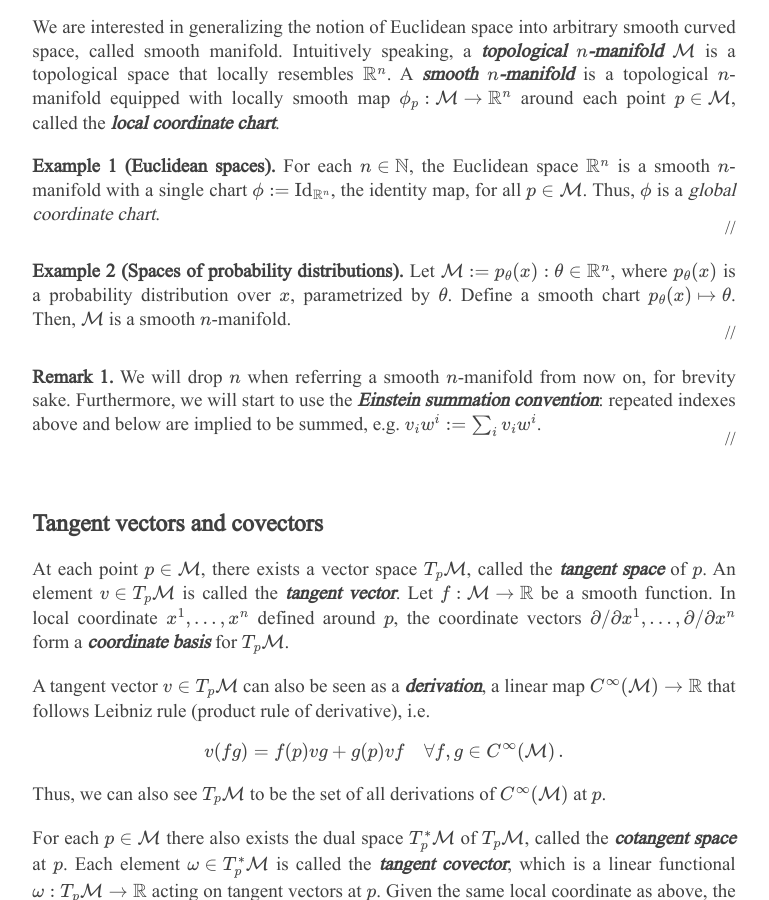
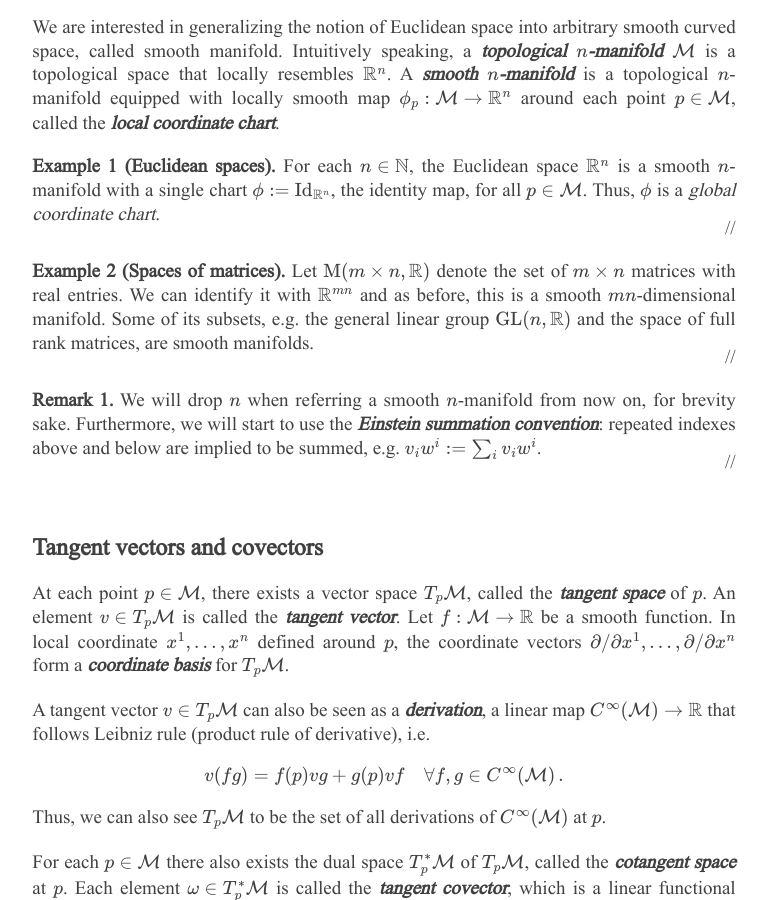
Before and after one commit to hsyodysseyjr/wiseodd0, a Jekyll site: the page built from _posts/2019-02-17-riemannian-geometry.md, in a window 1280 px wide and 900 px high, scrolled down 558 px. Shown: the whole window, without its empty margins (256-1025 px from the left). Built offline with Jekyll 4.4.1, drawn with Linux system fonts in a browser that asks for light colours; nearby versions of some CDN libraries; formulas are drawn with MathJax 3.

Commit message:
Update example

```diff
--- a/_posts/2019-02-17-riemannian-geometry.md
+++ b/_posts/2019-02-17-riemannian-geometry.md
@@ -21,7 +21,7 @@ We are interested in generalizing the notion of Euclidean space into arbitrary s
 //
 {:.right}
 
-**Example 2 (Spaces of probability distributions).** Let $\M := \{ p_{\theta}(x) : \theta \in \R^n \}$, where $p_{\theta}(x)$ is a probability distribution over $x$, parametrized by $\theta$. Define a smooth chart $p_{\theta}(x) \mapsto \theta$. Then, $\M$ is a smooth $n$-manifold.
+**Example 2 (Spaces of matrices).** Let $\text{M}(m \times n, \R)$ denote the set of $m \times n$ matrices with real entries. We can identify it with $\R^{mn}$ and as before, this is a smooth $mn$-dimensional manifold. Some of its subsets, e.g. the general linear group $\text{GL}(n, \R)$ and the space of full rank matrices, are smooth manifolds.
 
 //
 {:.right}
```
